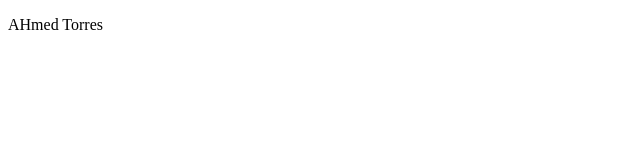
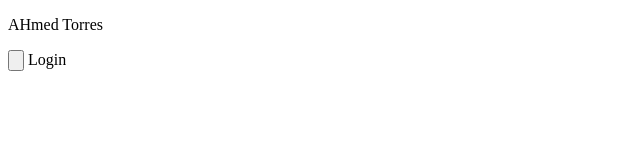
Before and after one commit to mosayeh99/Git_Lap_2, a plain HTML site: page index.html in a window 1280 px wide. Shown: the full height of the page, 0-640 px from the left. Drawn offline with Linux system fonts and the light colour scheme.

Commit message:
Update index.html

```diff
--- a/index.html
+++ b/index.html
@@ -8,5 +8,9 @@
 </head>
 <body>
     <p>AHmed Torres </p>
+    <form>
+    <input type="button" >
+        <label>Login</label>
+    </form>
 </body>
 </html>
```
